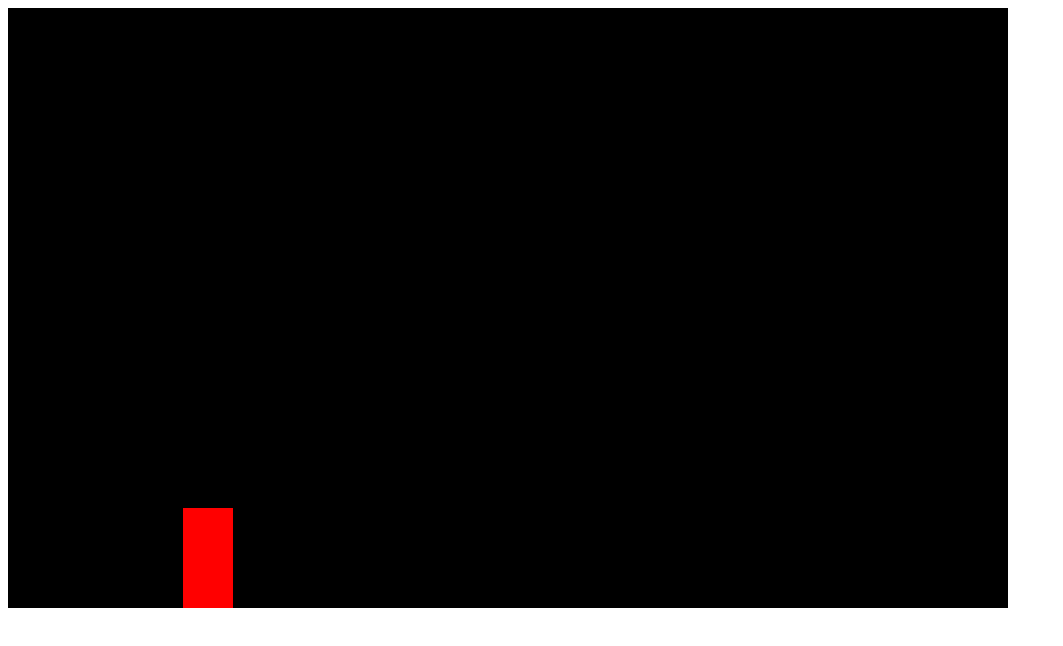
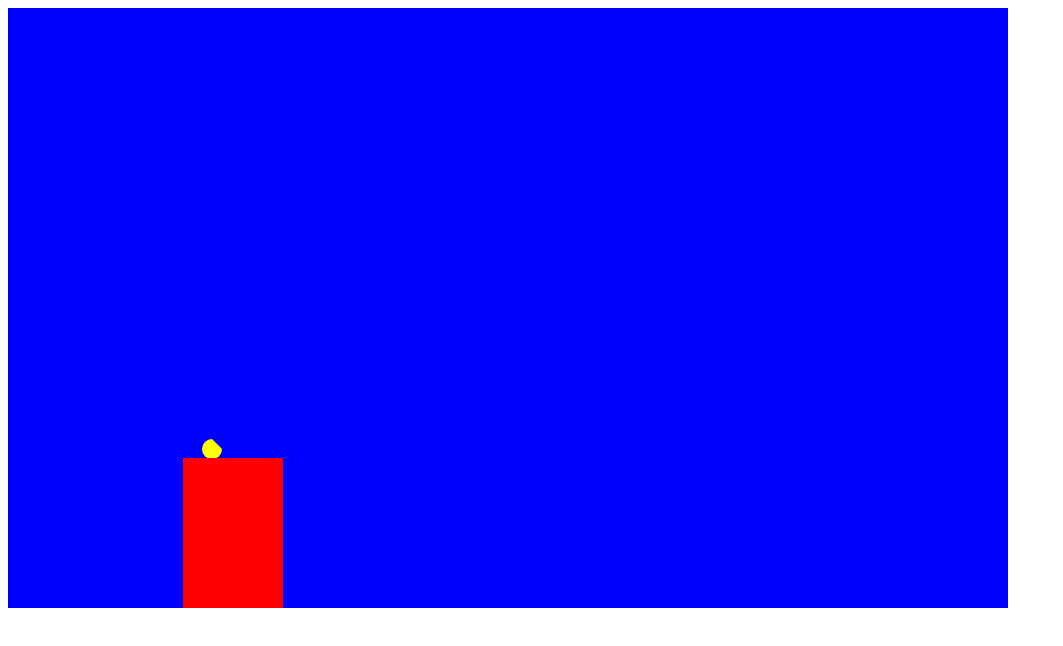
Before and after one commit to Alexander-Blair/gorillas-game-tribute, a plain HTML site: page index.html in a window 1280 px wide. Shown: the whole page, without its empty margins (0-1063 px from the left). Drawn offline with Linux system fonts and the light colour scheme.

Commit message:
Extracted collision detector from controller

```diff
--- a/index.html
+++ b/index.html
@@ -5,10 +5,8 @@
     <title></title>
   </head>
   <body>
-    <canvas id="canvas" width="1000" height="600" style="background-color: black"></canvas>
-
-
-
+    <canvas id="canvas" width="1000" height="600" style="background-color: blue"></canvas>
+    <script src="src/collisionDetector.js"></script>
     <script src="src/controller.js"></script>
   </body>
 </html>
--- /dev/null
+++ b/src/collisionDetector.js
@@ -0,0 +1,24 @@
+(function(exports) {
+  function CollisionDetector(rectangle) {
+    this._rectangle = rectangle;
+  }
+
+  CollisionDetector.prototype = {
+    isHit: function(banana) {
+      var rect = this.rectangle();
+      var rightXCoord = rect.leftXCoord + rect.width;
+      var bottomYCoord = rect.topYCoord + rect.height;
+
+      if (banana.xCoord < rightXCoord + 10 &&
+          banana.xCoord > rect.leftXCoord - 10 &&
+          banana.yCoord < bottomYCoord + 10 &&
+          banana.yCoord > rect.topYCoord - 10) {
+        return true;
+      } else { return false; }
+    },
+    rectangle: function() {
+      return this._rectangle;
+    }
+  }
+  exports.CollisionDetector = CollisionDetector;
+})(this);
--- a/src/controller.js
+++ b/src/controller.js
@@ -1,38 +1,43 @@
 (function() {
-  var canvas = document.getElementById('canvas');
-  var context = canvas.getContext('2d');
-  var x = 800;
-  var y = 550;
-  var dx = -6.2;
-  var dy = -6;
-  var gravity= 0;
-  var airResistance = 0;
-  var xdecel = 0.02;
+  var canvas, context, x, y, dx, dy;
+  var gravity, airResistance, xdecel;
+  var banana, rectangle, collisionDetector;
 
+  canvas = document.getElementById('canvas');
+  context = canvas.getContext('2d');
+  dx = -7;
+  dy = -6;
+  gravity= 0;
+  airResistance = 0;
+  xdecel = 0.02;
+
+  banana = {
+    xCoord: 800,
+    yCoord: 550
+  }
+  rectangle = {
+    leftXCoord: 175,
+    topYCoord: 450,
+    width: 100,
+    height: 150
+  }
+  collisionDetector = new CollisionDetector(rectangle)
 
   function drawBall() {
     context.beginPath();
-    context.arc(x, y, 10, 0, Math.PI * 1.5, false);
-    context.fillStyle = 'green';
+    context.arc(banana.xCoord, banana.yCoord, 10, 0, Math.PI * 1.5, false);
+    context.fillStyle = 'yellow';
     context.fill();
   }
   function drawRect() {
+    var rect = collisionDetector.rectangle()
     context.beginPath();
-    context.rect(175, 500, 50, 100);
+    context.rect(rect.leftXCoord,
+                 rect.topYCoord,
+                 rect.width,
+                 rect.height);
     context.fillStyle = 'red';
     context.fill();
-  }
-
-  function collisionDetector(leftXCoord, rightXCoord, topYCoord, bottomYCoord) {
-    if (x < rightXCoord + 10 && x > leftXCoord - 10) {
-      if (y < bottomYCoord + 10 && y > topYCoord + 10) {
-        dx = 0;
-        dy = 0;
-        gravity = 0;
-        airResistance = 0;
-        xdecel = 0;
-      }
-    }
   }
 
   function draw() {
@@ -40,12 +45,22 @@
     drawBall();
     drawRect();
     if(dx + airResistance < 0) {
-      x += dx + airResistance;
+      banana.xCoord += dx + airResistance;
     }
-    y += dy + gravity;
+    banana.yCoord += dy + gravity;
     gravity+= 0.1;
     airResistance += xdecel;
-    collisionDetector();
+    if(collisionDetector.isHit(banana)) {
+      freeze()
+    }
+  }
+
+  function freeze() {
+    dx = 0;
+    dy = 0;
+    gravity = 0;
+    airResistance = 0;
+    xdecel = 0;
   }
 
   setInterval(draw, 20);
```
Also changed, not shown: SpecRunner.html (+7 -2 lines), spec/collisionDetectorSpec.js (added, +51 -0 lines).
